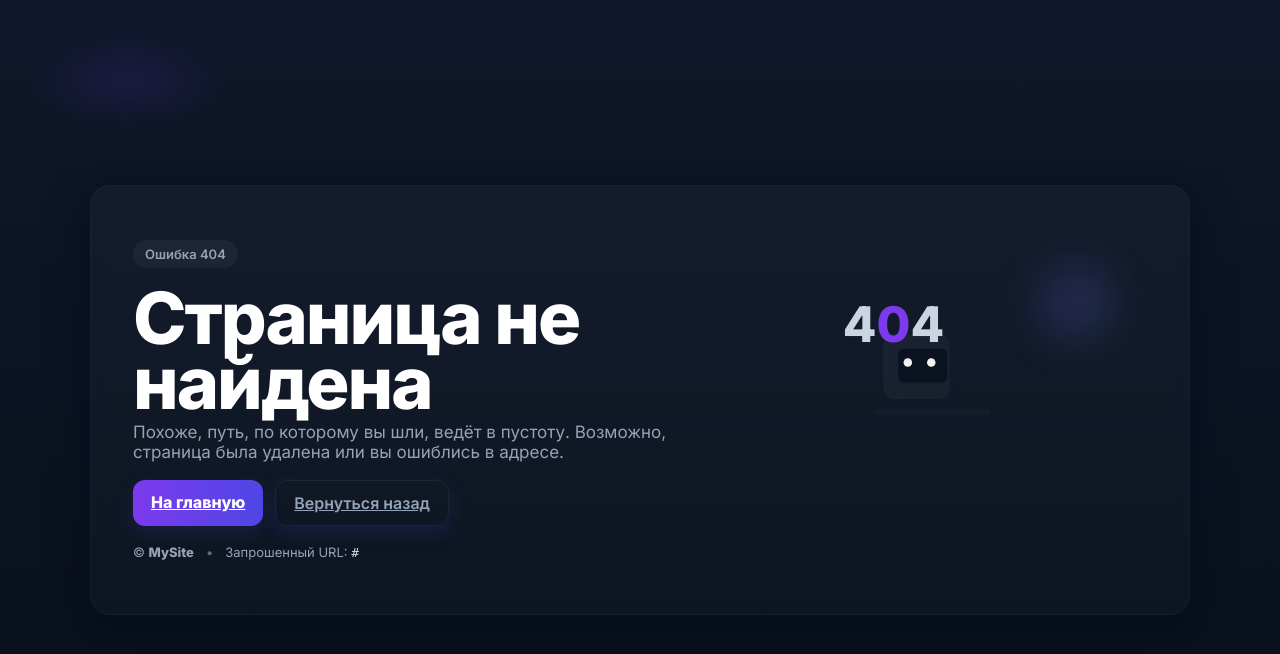
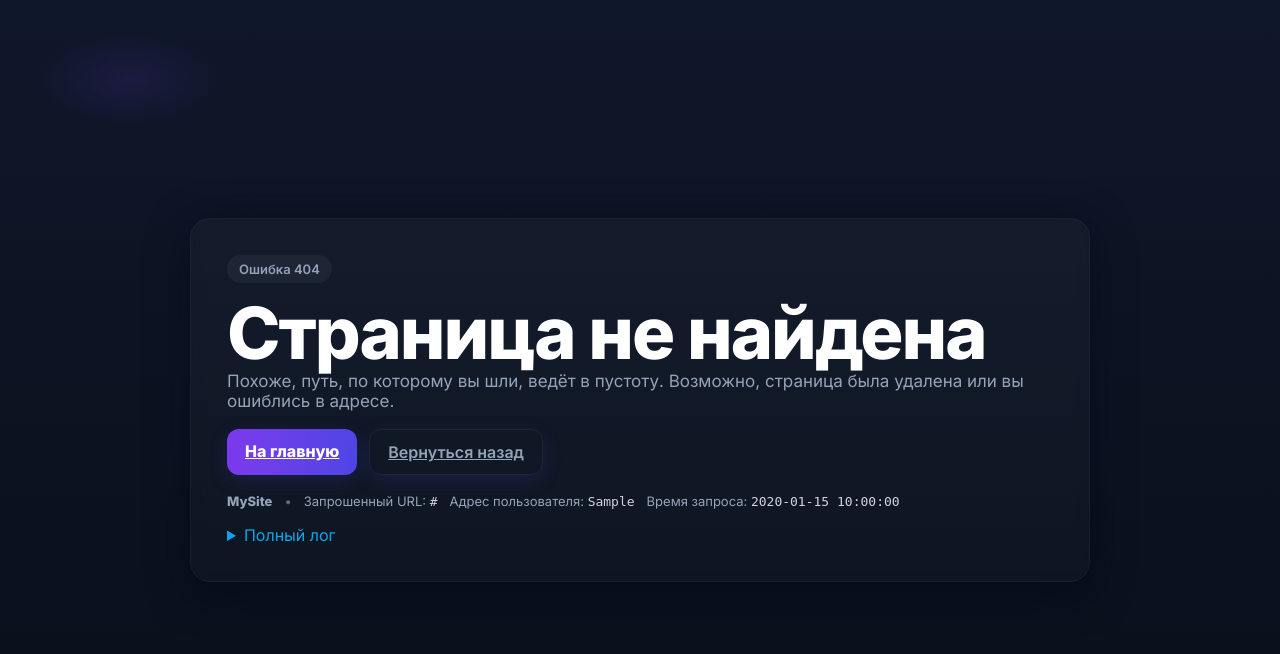
Before and after one commit to rorka491/web-back-labs, a Flask app: template lab1/templates/error404.html in a window 1280 px wide. Shown: the top 654 px of the page. Run offline with Flask 3, Linux system fonts and the light colour scheme; the template is opened without the code that fills it: most values are stand-ins (such as "Sample title", 1, 10 or a date in 2020).

Commit message:
Финальный коммит

```diff
--- a/lab1/app.py
+++ b/lab1/app.py
@@ -1,11 +1,23 @@
 import datetime
 from flask import Flask, redirect, request, url_for, Blueprint
 from jinja2 import Environment, FileSystemLoader
+import logging
+
 
 app = Flask(__name__)
 
 
 environment = Environment(loader=FileSystemLoader("templates/"))
+
+# Лог в файл
+logging.basicConfig(
+    filename="app.log", level=logging.INFO, format="%(asctime)s - %(message)s"
+)
+
+
+@app.before_request
+def log_request():
+    logging.info("Запрос: %s %s", request.method, request.path)
 
 
 @app.route("/")
@@ -81,7 +93,7 @@ def clear_counter():
 
 @lab1.route("/info")
 def info():
-    return redirect("/author")
+    return redirect("/lab1/author")
 
 
 @lab1.route("/created")
@@ -133,8 +145,16 @@ def teapot():
 def not_found(error):
     template = environment.get_template("error404.html")
     url = request.url
+    client_ip = request.remote_addr
+    time = datetime.datetime.today()
+    with open("app.log", "r", encoding="utf-8") as f:
+        log_content = f.read()
+
     data = {
-        "url": url
+        "url": url,
+        "client_ip": client_ip,
+        "time": time,
+        "log_content": log_content
     }
     return template.render(data), 404
 
--- a/lab1/templates/error404.html
+++ b/lab1/templates/error404.html
@@ -26,7 +26,7 @@
       display:flex;align-items:center;justify-content:center;padding:32px;
     }
     .card{
-      width:100%;max-width:1100px;display:grid;grid-template-columns:1fr 420px;gap:36px;align-items:center;
+      width:100%;max-width:900px;align-items:center;
       background: linear-gradient(180deg, rgba(255,255,255,0.03), rgba(255,255,255,0.02));
       border-radius:20px;padding:36px;border:1px solid rgba(255,255,255,0.03);box-shadow:0 10px 40px rgba(2,6,23,0.6);
       backdrop-filter: blur(6px);
@@ -67,14 +67,12 @@
     /* small responsive tweaks */
     footer{display:flex;gap:12px;align-items:center;margin-top:18px;color:var(--muted);font-size:13px}
 
-    /* SVG style */
     .svg-404{width:320px;height:auto;max-width:100%}
     .btn:active{transform:translateY(1px)}
   </style>
 </head>
 <body>
   <main class="card" role="main">
-    <section class="left">
       <div class="kicker">Ошибка 404</div>
       <h1>Страница не найдена</h1>
       <p class="lead">Похоже, путь, по которому вы шли, ведёт в пустоту. Возможно, страница была удалена или вы ошиблись в адресе.</p>
@@ -85,48 +83,31 @@
       </div>
 
       <footer>
-        <div>© <strong>MySite</strong></div>
+        <div><strong>MySite</strong></div>
         <div style="opacity:.6">•</div>
         <div>Запрошенный URL: <span style="font-family:monospace;color:#cbd5e1">{{url}}</span></div>
+        <div>Адрес пользователя: <span style="font-family:monospace;color:#cbd5e1">{{client_ip}}</span></div>
+        <div>
+          Время запроса:
+          <span style="font-family:monospace;color:#cbd5e1">{{time}}</span>
+        </div>
+
       </footer>
-    </section>
+      <details style="margin-top:1rem; max-width:100%">
+        <summary style="cursor:pointer;color:#0ea5e9">Полный лог</summary>
+        <pre style="
+          background:#000000;
+          padding:.75rem;
+          border-radius:.5rem;
+          max-height:250px;
+          overflow:auto;
+          white-space:pre-wrap;    /* перенос строк */
+          word-wrap:break-word;    /* перенос длинных слов */
+          max-width:100%;          /* ограничение по ширине */
+          box-sizing:border-box;   /* учитываем padding */
+        ">{{ log_content }}</pre>
+      </details>
 
-    <aside class="right" aria-hidden="true">
-      <div class="scene">
-        <div class="orb"></div>
-        <div class="robot">
-          <!-- Friendly robot SVG illustration (customizable) -->
-          <svg class="svg-404" viewBox="0 0 600 400" fill="none" xmlns="http://www.w3.org/2000/svg" role="img" aria-label="404 illustration">
-            <rect x="0" y="0" width="600" height="400" rx="20" fill="transparent" />
-            <g transform="translate(100,40)">
-              <circle cx="150" cy="120" r="96" fill="url(#g1)" opacity="0.06"/>
-              <rect x="88" y="40" width="124" height="120" rx="20" fill="rgba(255,255,255,0.03)" stroke="rgba(255,255,255,0.04)" />
-              <g transform="translate(110,60)">
-                <rect x="6" y="6" width="92" height="64" rx="10" fill="#0b1220" stroke="#152033" />
-                <circle cx="24" cy="32" r="8" fill="#fff" opacity="0.95"/>
-                <circle cx="68" cy="32" r="8" fill="#fff" opacity="0.95"/>
-                <rect x="24" y="50" width="44" height="6" rx="3" fill="#0b1220" />
-              </g>
-
-              <g transform="translate(70,180)">
-                <rect x="0" y="0" width="220" height="12" rx="6" fill="rgba(255,255,255,0.02)" />
-              </g>
-
-              <g transform="translate(0,14)">
-                <text x="12" y="40" font-size="92" font-weight="700" fill="#cbd5e1">4<tspan fill="#7c3aed">0</tspan>4</text>
-              </g>
-
-            </g>
-            <defs>
-              <linearGradient id="g1" x1="0" x2="1" y1="0" y2="1">
-                <stop offset="0" stop-color="#7c3aed" stop-opacity="0.18" />
-                <stop offset="1" stop-color="#60a5fa" stop-opacity="0.06" />
-              </linearGradient>
-            </defs>
-          </svg>
-        </div>
-      </div>
-    </aside>
   </main>
 </body>
 </html>
--- a/lab1/templates/lab1.html
+++ b/lab1/templates/lab1.html
@@ -29,7 +29,7 @@
     <li><a href="/401">401</a></li>
     <li><a href="/402">402</a></li>
     <li><a href="/403">403</a></li>
-    <li><a href="/400">400</a></li>
+    <li><a href="/405">405</a></li>
     <li><a href="/418">418</a></li>
 </ul>
 
```
Also changed, not shown: lab1/templates/create.html (+1 -13 lines).
